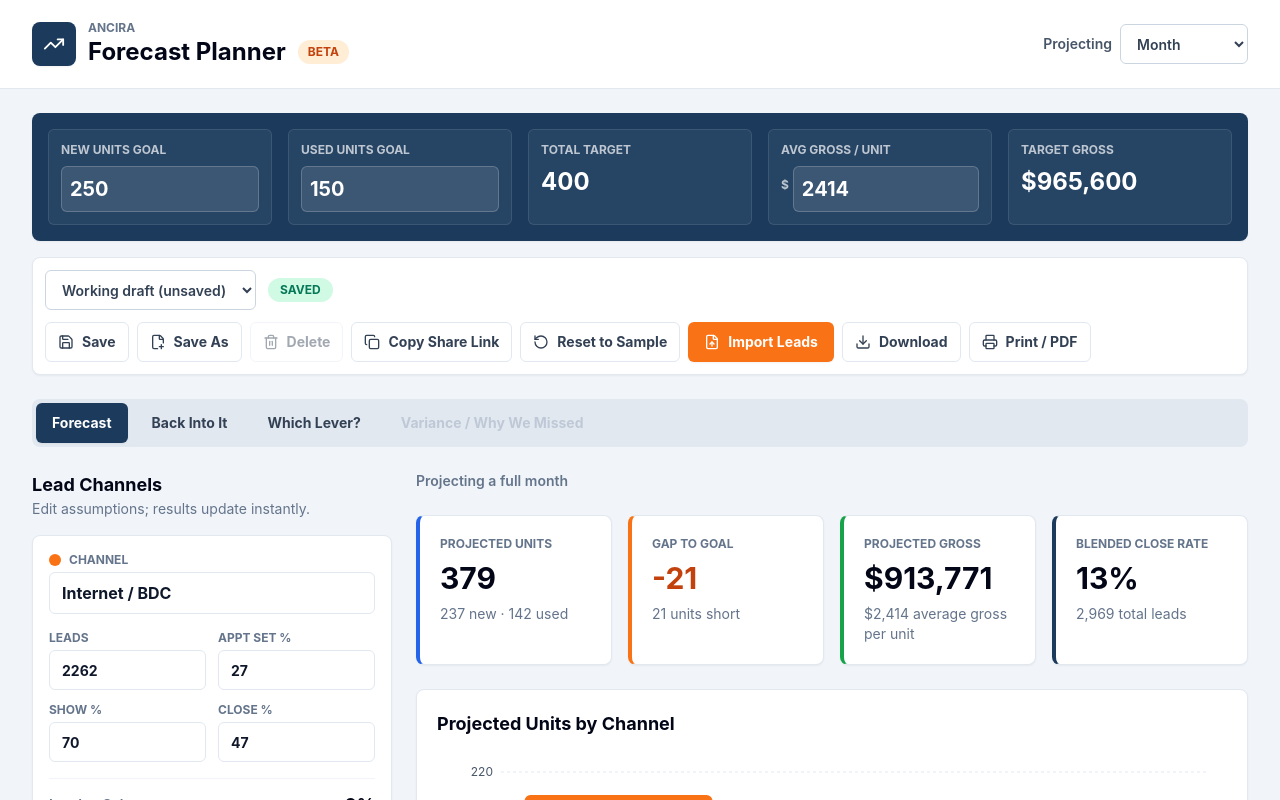
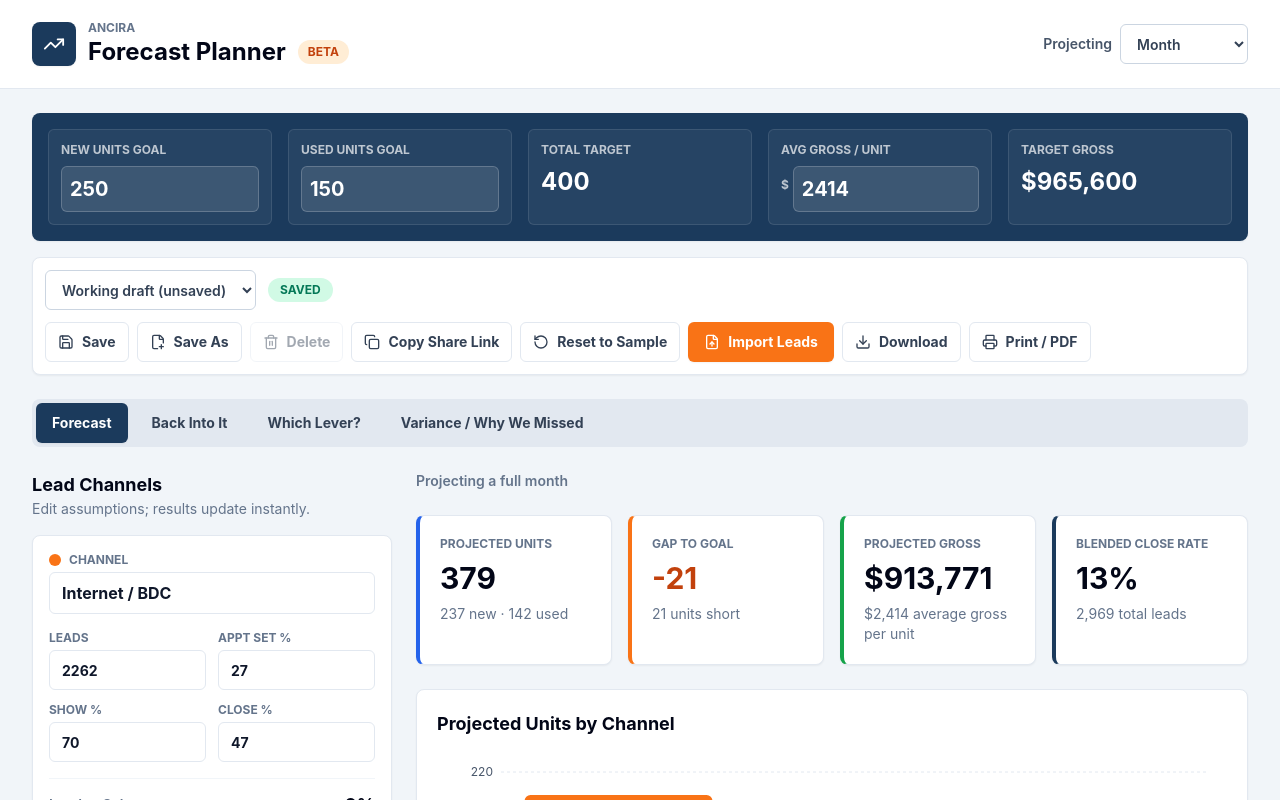
Before and after one commit to 29834329834932840320392/forecast-dashboard, a React (Vite) app: page / in a window 1280 px wide. Shown: the top 800 px of the page. Built offline with nearby package versions, Linux system fonts and the light colour scheme; the HTML template or start-up script is replaced by a standard one.

Commit message:
Enable the Variance tab

```diff
--- a/src/App.tsx
+++ b/src/App.tsx
@@ -5,6 +5,7 @@ import { ChannelCard } from './components/ChannelCard'
 import { ForecastTab } from './components/ForecastTab'
 import { GoalBar } from './components/GoalBar'
 import { ScenarioBar } from './components/ScenarioBar'
+import { VarianceTab } from './components/VarianceTab'
 import { WhichLeverTab } from './components/WhichLeverTab'
 import { periodMultiplier, sampleState } from './lib/calculations'
 import { importLeadReport } from './lib/importReport'
@@ -18,7 +19,7 @@ const tabs: Array<{ id: Tab; label: string; disabled?: boolean }> = [
   { id: 'forecast', label: 'Forecast' },
   { id: 'back-into-it', label: 'Back Into It' },
   { id: 'which-lever', label: 'Which Lever?' },
-  { id: 'variance', label: 'Variance / Why We Missed', disabled: true },
+  { id: 'variance', label: 'Variance / Why We Missed' },
 ]
 
 function withSupportedPeriod(state: PlannerState): PlannerState {
@@ -28,6 +29,8 @@ function withSupportedPeriod(state: PlannerState): PlannerState {
   return {
     ...state,
     costPerLead: Number.isFinite(state.costPerLead) ? state.costPerLead : sampleState.costPerLead,
+    actualLeads: Number.isFinite(state.actualLeads) ? state.actualLeads : sampleState.actualLeads,
+    actualUnitsSold: Number.isFinite(state.actualUnitsSold) ? state.actualUnitsSold : sampleState.actualUnitsSold,
     period: state.period === 'Quarter' ? 'Quarter' : 'Month',
     channels,
   }
@@ -242,6 +245,7 @@ function App() {
             {activeTab === 'forecast' ? <ForecastTab state={state} /> : null}
             {activeTab === 'back-into-it' ? <BackIntoItTab state={state} /> : null}
             {activeTab === 'which-lever' ? <WhichLeverTab state={state} onChange={updateState} /> : null}
+            {activeTab === 'variance' ? <VarianceTab state={state} onChange={updateState} /> : null}
           </section>
         </div>
       </main>
```
